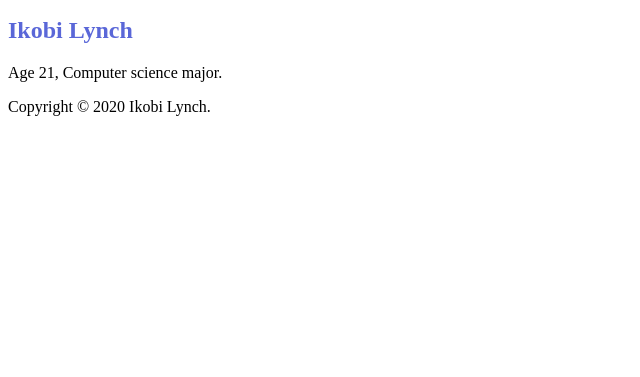
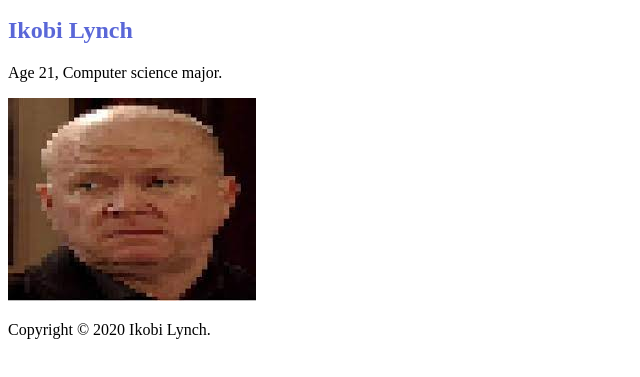
Before and after one commit to IkobiLynch/info2180-lab1, a plain HTML site: page index.html in a window 1280 px wide. Shown: the part 101-478 px from the top of the page, without its empty margins (0-640 px from the left). Drawn offline with Linux system fonts and the light colour scheme.

Commit message:
Added Image to html

```diff
--- a/index.html
+++ b/index.html
@@ -15,6 +15,7 @@
  <main>
  <h2>Ikobi Lynch</h2>
  <p>Age 21, Computer science major.</p>
+ <img src = "LowResImage.jpeg">
  </main>
  <footer>
  <p>Copyright &copy; 2020 Ikobi Lynch.</p>
```
Also changed, not shown: LowResImage.jpeg (added).
